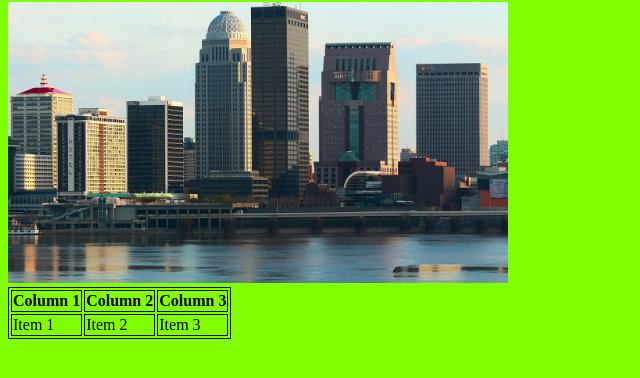
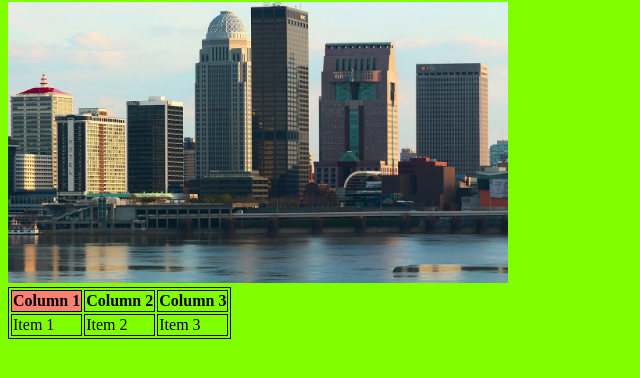
Before and after one commit to JosephRodolfo/FEUD-221, a plain HTML site: page index.html in a window 1280 px wide. Shown: the part 78-456 px from the top of the page, without its empty margins (0-640 px from the left). Drawn offline with Linux system fonts and the light colour scheme.

Commit message:
Change background color of important cell

```diff
--- a/index.html
+++ b/index.html
@@ -14,7 +14,7 @@
 
     <table>
         <tr>
-          <th>Column 1</th>
+          <th class="importantCell">Column 1</th>
           <th>Column 2</th>
           <th>Column 3</th>
         </tr>
@@ -25,5 +25,6 @@
         </tr>
       </table>
 
+
 </body>
 </html>
--- a/styles/site.css
+++ b/styles/site.css
@@ -9,3 +9,7 @@ img {
 table, th, td {
     border: 1px solid black;
   }
+
+.importantCell {
+    background-color: salmon;
+}
```
